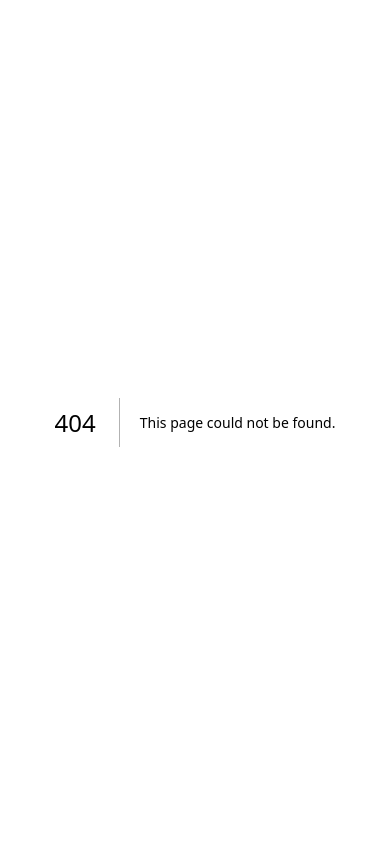
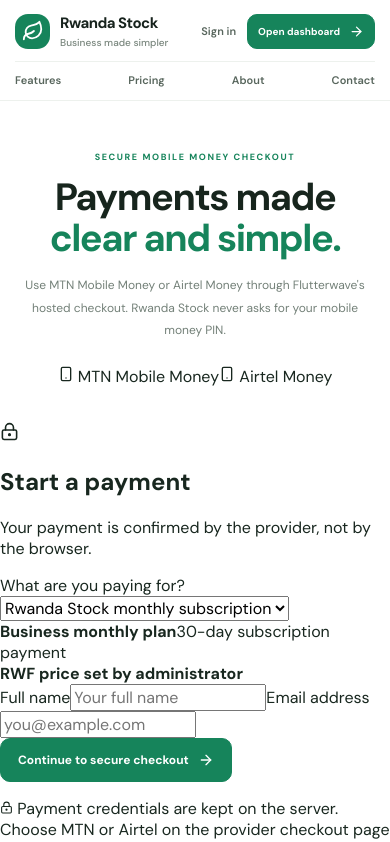
Before and after one commit to G-tech-dev/Rwanda-Stock, a Next.js app: page /payments in a window 390 px wide. Before the commit this address had no page. Shown: the top 842 px of the page. Built offline with nearby package versions, Linux system fonts and the light colour scheme.

Commit message:
Add secure Flutterwave mobile money payment flow

```diff
--- /dev/null
+++ b/app/payments/page.tsx
@@ -0,0 +1,56 @@
+"use client";
+
+import { useState } from "react";
+import Link from "next/link";
+import { ArrowLeft, ArrowRight, CheckCircle2, LockKeyhole, Smartphone } from "lucide-react";
+import { MarketingLayout } from "../components/marketing";
+
+type Purpose = "subscription" | "sale";
+
+export default function PaymentsPage() {
+  const [purpose, setPurpose] = useState<Purpose>("subscription");
+  const [name, setName] = useState("");
+  const [email, setEmail] = useState("");
+  const [orderId, setOrderId] = useState("");
+  const [error, setError] = useState("");
+  const [busy, setBusy] = useState(false);
+
+  async function submit(event: React.FormEvent<HTMLFormElement>) {
+    event.preventDefault();
+    setError("");
+    setBusy(true);
+    try {
+      const response = await fetch("/api/payments/initialize", {
+        method: "POST",
+        headers: { "Content-Type": "application/json" },
+        body: JSON.stringify({ purpose, name, email, ...(purpose === "sale" ? { orderId } : {}) })
+      });
+      const data = await response.json();
+      if (!response.ok) throw new Error(data.error || "Could not start payment.");
+      if (typeof data.checkoutUrl !== "string" || !data.checkoutUrl.startsWith("https://")) throw new Error("The payment provider did not return a valid checkout URL.");
+      window.location.assign(data.checkoutUrl);
+    } catch (e) {
+      setError(e instanceof Error ? e.message : "Could not start payment. Please try again.");
+    } finally {
+      setBusy(false);
+    }
+  }
+
+  return <MarketingLayout><main className="inner-page payments-page">
+    <section className="inner-hero"><span className="section-kicker">SECURE MOBILE MONEY CHECKOUT</span><h1>Payments made <span>clear and simple.</span></h1><p>Use MTN Mobile Money or Airtel Money through Flutterwave's hosted checkout. Rwanda Stock never asks for your mobile money PIN.</p><div className="payment-method-pills"><span><Smartphone size={16}/> MTN Mobile Money</span><span><Smartphone size={16}/> Airtel Money</span></div></section>
+    <section className="payment-layout">
+      <form className="payment-form" onSubmit={submit}>
+        <div className="payment-form-head"><span className="payment-secure-icon"><LockKeyhole size={19}/></span><div><h2>Start a payment</h2><p>Your payment is confirmed by the provider, not by the browser.</p></div></div>
+        <label htmlFor="payment-purpose">What are you paying for?</label>
+        <select id="payment-purpose" value={purpose} onChange={e => { setPurpose(e.target.value as Purpose); setError(""); }}><option value="subscription">Rwanda Stock monthly subscription</option><option value="sale">A customer sales order</option></select>
+        {purpose === "subscription" ? <div className="payment-plan-summary"><div><strong>Business monthly plan</strong><span>30-day subscription payment</span></div><strong>RWF price set by administrator</strong></div> : <><label htmlFor="payment-order">Existing order reference</label><input id="payment-order" value={orderId} onChange={e => setOrderId(e.target.value)} placeholder="Paste order ID" required/><p className="payment-field-note">The order must already exist in Rwanda Stock and have an unpaid total. The amount is read from the saved order, never from this form.</p></>}
+        <label htmlFor="payment-name">Full name</label><input id="payment-name" value={name} onChange={e => setName(e.target.value)} autoComplete="name" minLength={2} maxLength={100} placeholder="Your full name" required/>
+        <label htmlFor="payment-email">Email address</label><input id="payment-email" type="email" value={email} onChange={e => setEmail(e.target.value)} autoComplete="email" maxLength={254} placeholder="you@example.com" required/>
+        {error && <p className="payment-error" role="alert">{error}</p>}
+        <button className="marketing-button payment-submit" type="submit" disabled={busy}>{busy ? "Connecting to payment provider…" : "Continue to secure checkout"} <ArrowRight size={16}/></button>
+        <p className="payment-disclaimer"><LockKeyhole size={13}/> Payment credentials are kept on the server. Choose MTN or Airtel on the provider checkout page when available.</p>
+      </form>
+      <aside className="payment-side-card"><span className="payment-side-icon"><CheckCircle2 size={21}/></span><h2>Payment safety</h2><ul><li>Checkout is hosted by the payment provider.</li><li>Amounts are decided by the server and saved orders.</li><li>Payments are verified with the provider API before being marked paid.</li><li>Webhook signatures are checked before processing notifications.</li></ul><div className="payment-side-note">Payments will remain unavailable until the site administrator configures the database and Flutterwave credentials.</div><Link href="/pricing" className="payment-back-link"><ArrowLeft size={14}/> View plans and pricing</Link></aside>
+    </section>
+  </main></MarketingLayout>;
+}
```
